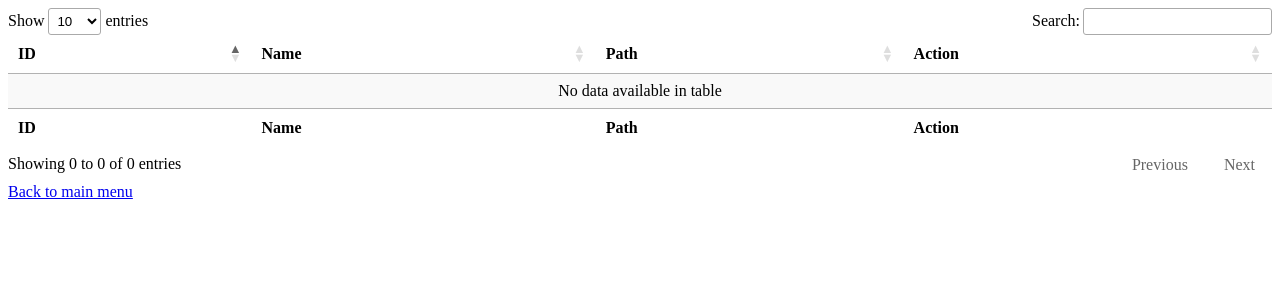
After one commit to Maximilian-Pumpfer/4BHWII, a Flask app: template Abschlussproject-CCDE&UC/Flask und Rest/templates/songs.html in a window 1280 px wide. The commit adds this page. Shown: the top 300 px of the page. Run offline with Flask 2, Linux system fonts and the light colour scheme; the template is opened without the code that fills it, so the values that code supplies are empty; some libraries are stand-ins or nearby versions.

Commit message:
update to Flask and Rest

```diff
--- a/Abschlussproject-CCDE&UC/Flask und Rest/flask_control.py
+++ b/Abschlussproject-CCDE&UC/Flask und Rest/flask_control.py
@@ -1,8 +1,10 @@
 import json
 from flask_restful import Api
 #from model import Question, getRandomQuestion, getData, Service, AllQuests, getQuests
-from rest import MusicInfo, Service
+from rest import MusicInfo, Service, getMusicInfo
 from flask import Flask, render_template, session
+
+
 
 app = Flask(__name__)
 app.secret_key = "epjsmp2021/22"
@@ -14,10 +16,10 @@ def start():
 
 @app.route('/songs')
 def showSongs():
-    return render_template("songs.html", songs = getSongs())
+    return render_template("songs.html", songs = getMusicInfo())
 
-@app.route('/panel')
-@app.route('/panel/<string:song>')
+@app.route('/play')
+@app.route('/play/<string:id>')
 def panel():
     return render_template("startseite.html")
 
--- a/Abschlussproject-CCDE&UC/Flask und Rest/rest.py
+++ b/Abschlussproject-CCDE&UC/Flask und Rest/rest.py
@@ -9,19 +9,36 @@ from sqlalchemy.sql.expression import func
 from sqlalchemy import Column, Integer, Text, DateTime, create_engine, LargeBinary
 from sqlalchemy.orm import scoped_session, sessionmaker
 from sqlalchemy.ext.declarative import declarative_base
+from pathlib import Path
 
 from dataclasses import dataclass
 
-ALLOWED_EXTENSIONS = {'txt', 'pdf', 'png', 'jpg', 'jpeg', 'gif'}
+ALLOWED_EXTENSIONS = {'mp3', 'wav'}
 
 app = Flask(__name__)
 api = Api(app)
 
 Base = declarative_base()
 metadata = Base.metadata
-engine = create_engine(r'sqlite:///D:\Apps\SQLite\images.sqlite3')
+engine = create_engine(r'sqlite:///D:\Apps\SQLite\musicinfo.sqlite3')
 db_session = scoped_session(sessionmaker(autocommit=True, autoflush=True, bind=engine))
 Base.query = db_session.query_property
+
+
+def getMusicInfo():
+    id = 1
+    music = []
+    for x in os.listdir():#Kann auch anderen Path eintragen, vllt wenn auf Raspberry, umändern
+        if x.endswith('.mp3'):#vllt allowed_extensions
+            m = MusicInfo(id, x, Path(x).resolve())
+            music.append(m)
+            id+=1
+        if x.endswith('.wav'):
+            m = MusicInfo(id, x, Path(x).resolve())
+            music.append(m)
+            id+=1
+    return music
+
 
 class MusicInfo(Base):
     __tablename__ = 'musicinfo'
@@ -50,19 +67,29 @@ class Service(Resource):
         if not music:
             return jsonify({"message" : "does not exist"})
         return music.serialize()
+
     def put(self, id):
         #play song
         music = MusicInfo.query.get(id)
         if request.form["EXTENSION"] not in ALLOWED_EXTENSIONS:
             return jsonify({"Message" : "extension is wrong"})
+
     def delete(self, id):
         music = MusicInfo.query.get(id)
         if not music:
             return jsonify({"message" : "file with this id does not exist %s" %id})
         db_session.delete(music)
         db_session.flush()
+
+    def getByName(self, name):
+        music = MusicInfo.query.get(name)
+        if not music:
+            return jsonify({"message" : "does not exist"})
+        return music.serialize()
+
     def patch(self, id):
         return {"Result":"Nicht erfolgreich geändert!"}
+
     def post(self, id):
         #change volume
         return {"Result":"Daten konnten nicht gesendet werden"}
@@ -73,7 +100,7 @@ def createDB():
     Base.metadata.create_all(bind = engine)
 
 class AllMusic(Resource):
-    def get(seld):
+    def get(self):
         return {"Result" : "blablablablabla"}
 
 #TODO:
--- /dev/null
+++ b/Abschlussproject-CCDE&UC/Flask und Rest/templates/songs.html
@@ -0,0 +1,41 @@
+<link rel="stylesheet" href="https://cdn.datatables.net/1.11.3/css/jquery.dataTables.min.css">
+<script src="https://code.jquery.com/jquery-3.5.1.js"></script>
+<script src="https://cdn.datatables.net/1.11.3/js/jquery.dataTables.min.js"></script>
+
+
+<table id="example" class="display" style="width:100%">
+    <thead>
+        <tr>
+            <th>ID</th>
+            <th>Name</th>
+            <th>Path</th>
+            <th>Action</th>
+        </tr>
+    </thead>
+    <tbody>
+        {% for s in songs %}
+        <tr>
+            <td>{{s.id}}</td>
+            <td>{{s.name}}</td>
+            <td>{{s.path}}</td>
+            <td><a class="btn btn-primary" href="/play/{{s.id}}" role="button">Play</a></td>
+        </tr>
+        {% endfor %}
+    </tbody>
+    <tfoot>
+        <tr>
+            <th>ID</th>
+            <th>Name</th>
+            <th>Path</th>
+            <th>Action</th>
+        </tr>
+    </tfoot>
+</table>
+
+<script>
+    $(document).ready(function() {
+        $('#example').DataTable();
+    });
+</script>
+
+<a class="btn btn-primary" href="/" role="button">Back to main menu </a>
--- a/Abschlussproject-CCDE&UC/Flask und Rest/templates/startseite.html
+++ b/Abschlussproject-CCDE&UC/Flask und Rest/templates/startseite.html
@@ -7,4 +7,4 @@
 
 <a class="btn btn-primary" href="/game" role="button">Spiel</a>
 
-<a class="btn btn-primary" href="/songs" role="button">Alle Fragen</a>
+<a class="btn btn-primary" href="/songs" role="button">Alle Songs</a>
```
Also changed, not shown: 1 other file.
